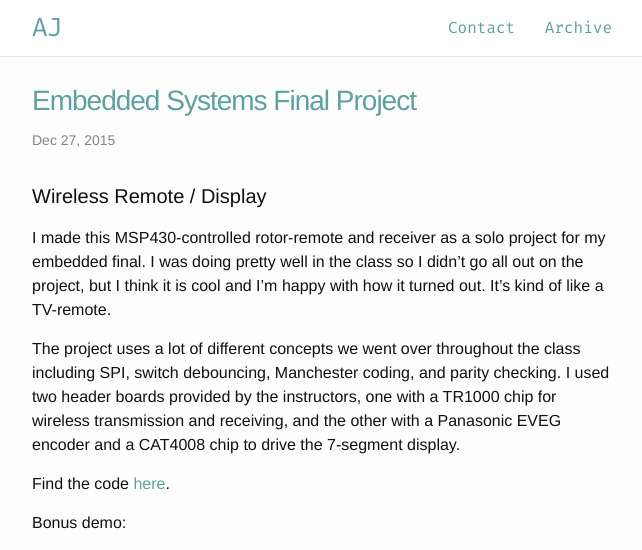
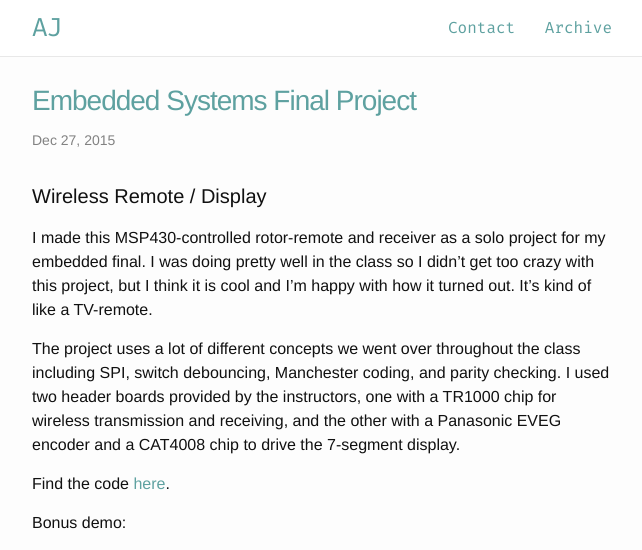
Before and after one commit to ajvarshneya/ajvarshneya.github.io, a Jekyll site: the page built from _posts/2015-10-03-embedded-final.markdown, in a window 1280 px wide, cut to the strip 0-550 px from the top of the page. Shown: the whole strip, without its empty margins (318-960 px from the left). Built offline with Jekyll 4.4.1, drawn with Linux system fonts in a browser that asks for light colours.

Commit message:
revision

```diff
--- a/_posts/2015-10-03-embedded-final.markdown
+++ b/_posts/2015-10-03-embedded-final.markdown
@@ -7,7 +7,7 @@ published: true
 
 #### Wireless Remote / Display
 
-I made this MSP430-controlled rotor-remote and receiver as a solo project for my embedded final. I was doing pretty well in the class so I didn't go all out on the project, but I think it is cool and I'm happy with how it turned out. It's kind of like a TV-remote.
+I made this MSP430-controlled rotor-remote and receiver as a solo project for my embedded final. I was doing pretty well in the class so I didn't get too crazy with this project, but I think it is cool and I'm happy with how it turned out. It's kind of like a TV-remote.
 
 The project uses a lot of different concepts we went over throughout the class including SPI, switch debouncing, Manchester coding, and parity checking. I used two header boards provided by the instructors, one with a TR1000 chip for wireless transmission and receiving, and the other with a Panasonic EVEG encoder and a CAT4008 chip to drive the 7-segment display.
 
```
